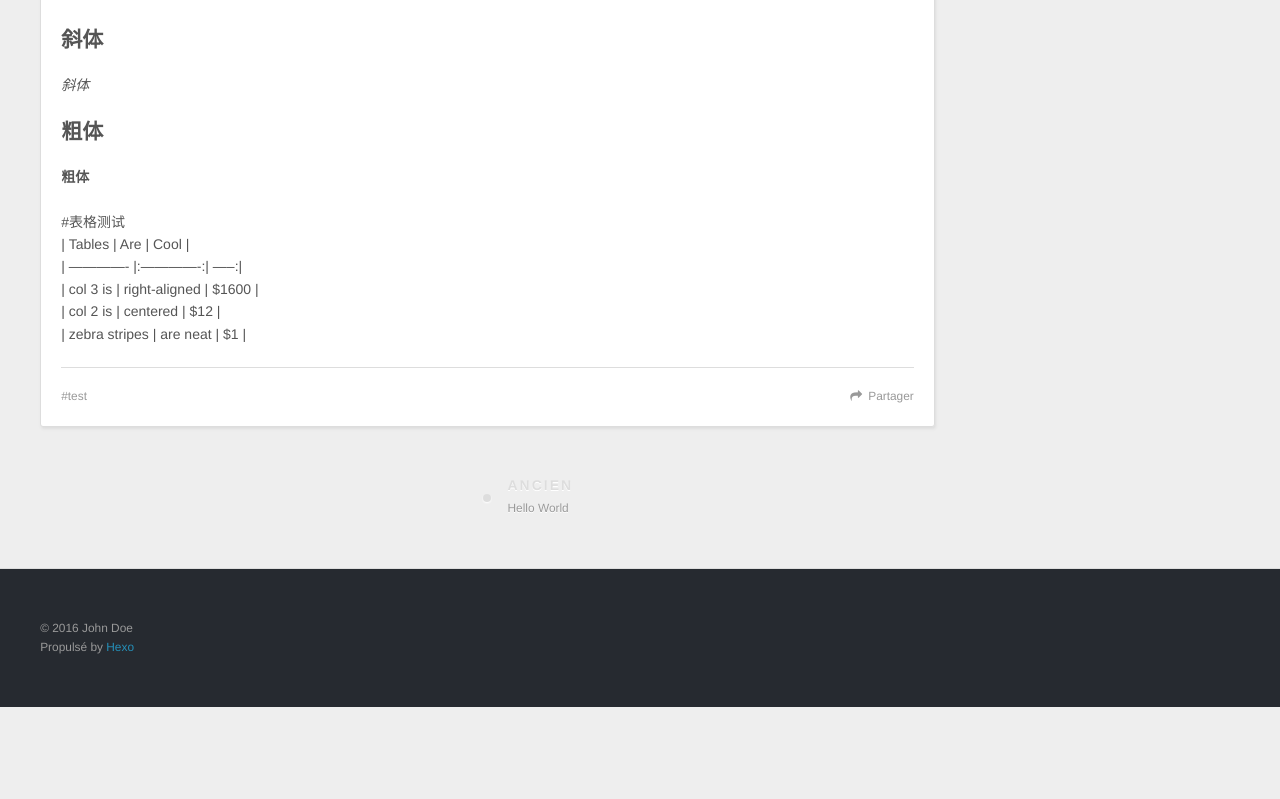
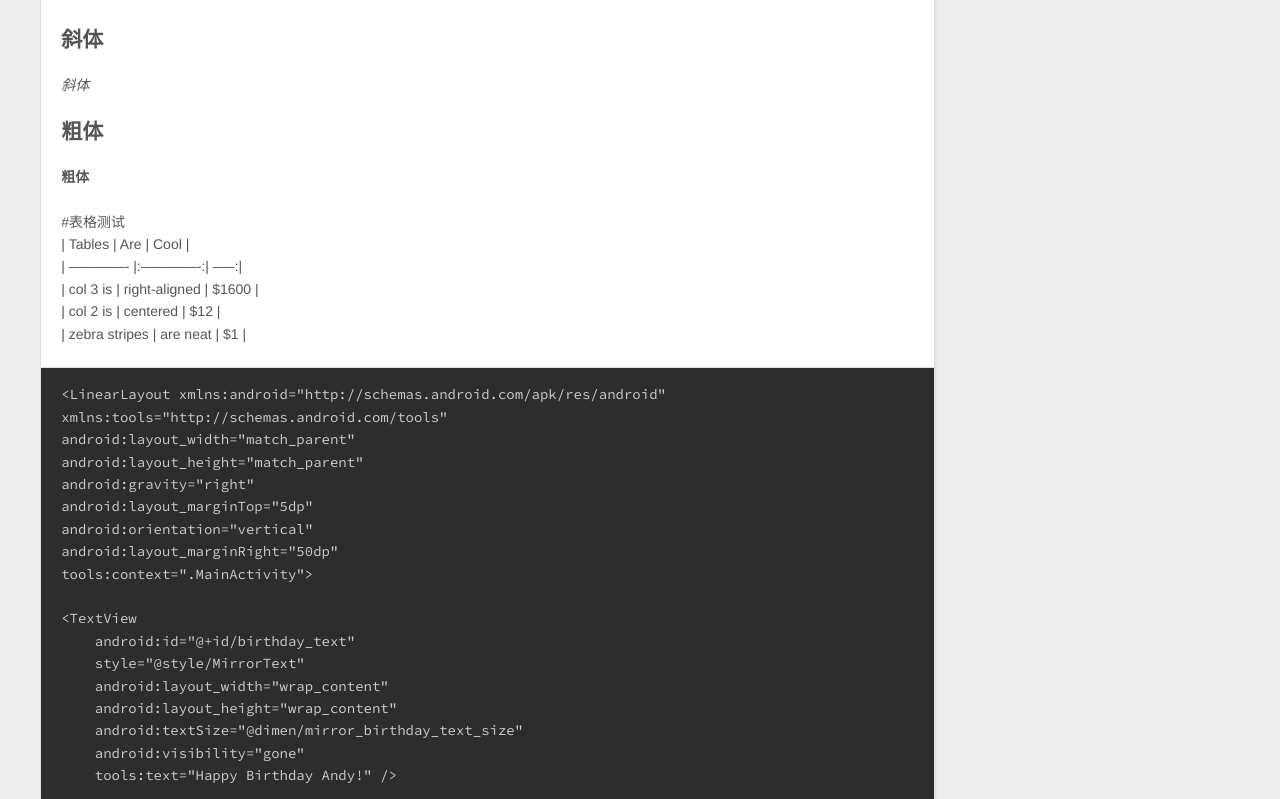
Before and after one commit to JcmeLs/jcmels.github.io, a plain HTML site: page 2016/04/10/my-new-post/index.html in a window 1280 px wide. Shown: the part 2001-2800 px from the top of the page. Before the commit the page ends 2708 px from the top, so only its background shows below. Drawn offline with nearby package versions, Linux system fonts and the light colour scheme.

Commit message:
Site updated: 2016-04-10 17:37:57

```diff
--- a/2016/04/10/my-new-post/index.html
+++ b/2016/04/10/my-new-post/index.html
@@ -12,7 +12,7 @@
 <meta property="og:site_name" content="Hexo">
 <meta property="og:description" content="这是测试页面！">
 <meta property="og:image" content="http://i.imgur.com/2nySjAO.png">
-<meta property="og:updated_time" content="2016-04-10T05:35:35.306Z">
+<meta property="og:updated_time" content="2016-04-10T09:37:42.262Z">
 <meta name="twitter:card" content="summary">
 <meta name="twitter:title" content="新文章">
 <meta name="twitter:description" content="这是测试页面！">
@@ -54,9 +54,9 @@
       </nav>
       <nav id="sub-nav">
 
-          <a id="nav-rss-link" class="nav-icon" href="/atom.xml" title="Flux RSS"></a>
+          <a id="nav-rss-link" class="nav-icon" href="/atom.xml" title="RSS Feed"></a>
 
-        <a id="nav-search-btn" class="nav-icon" title="Rechercher"></a>
+        <a id="nav-search-btn" class="nav-icon" title="Zoeken"></a>
       </nav>
       <div id="search-form-wrap">
         <form action="//google.com/search" method="get" accept-charset="UTF-8" class="search-form"><input type="search" name="q" results="0" class="search-form-input" placeholder="Search"><button type="submit" class="search-form-submit">&#xF002;</button><input type="hidden" name="sitesearch" value="http://yoursite.com"></form>
@@ -116,11 +116,46 @@
 <h1 id="字体样式测试"><a href="#字体样式测试" class="headerlink" title="字体样式测试"></a>字体样式测试</h1><h2 id="斜体"><a href="#斜体" class="headerlink" title="斜体"></a>斜体</h2><p><em>斜体</em></p>
 <h2 id="粗体"><a href="#粗体" class="headerlink" title="粗体"></a>粗体</h2><p><strong>粗体</strong></p>
 <p>#表格测试<br>| Tables        | Are           | Cool  |<br>| ————- |:————-:| —–:|<br>| col 3 is      | right-aligned | $1600 |<br>| col 2 is      | centered      |   $12 |<br>| zebra stripes | are neat      |    $1 |</p>
+<pre><code>&lt;LinearLayout xmlns:android=&quot;http://schemas.android.com/apk/res/android&quot;
+xmlns:tools=&quot;http://schemas.android.com/tools&quot;
+android:layout_width=&quot;match_parent&quot;
+android:layout_height=&quot;match_parent&quot;
+android:gravity=&quot;right&quot;
+android:layout_marginTop=&quot;5dp&quot;
+android:orientation=&quot;vertical&quot;
+android:layout_marginRight=&quot;50dp&quot;
+tools:context=&quot;.MainActivity&quot;&gt;
 
+&lt;TextView
+    android:id=&quot;@+id/birthday_text&quot;
+    style=&quot;@style/MirrorText&quot;
+    android:layout_width=&quot;wrap_content&quot;
+    android:layout_height=&quot;wrap_content&quot;
+    android:textSize=&quot;@dimen/mirror_birthday_text_size&quot;
+    android:visibility=&quot;gone&quot;
+    tools:text=&quot;Happy Birthday Andy!&quot; /&gt;
+
+&lt;TextView
+    android:id=&quot;@+id/day_text&quot;
+    style=&quot;@style/MirrorText&quot;
+    android:layout_width=&quot;wrap_content&quot;
+    android:layout_height=&quot;wrap_content&quot;
+    android:visibility=&quot;visible&quot;
+    android:textSize=&quot;80sp&quot;
+    tools:text=&quot;Sunday the 22nd&quot; /&gt;
+&lt;TextView
+    android:id=&quot;@+id/data_text&quot;
+    style=&quot;@style/MirrorText&quot;
+    android:layout_width=&quot;match_parent&quot;
+    android:layout_height=&quot;0dp&quot;
+    android:textSize=&quot;35sp&quot;
+    tools:text=&quot;Sunday the 22nd&quot; /&gt;
+&lt;include layout=&quot;@layout/clock&quot; /&gt;
+</code></pre>
 
     </div>
     <footer class="article-footer">
-      <a data-url="http://yoursite.com/2016/04/10/my-new-post/" data-id="cimu28z130001cgh4gvj3v8fv" class="article-share-link">Partager</a>
+      <a data-url="http://yoursite.com/2016/04/10/my-new-post/" data-id="cimudn9lg00018sh46tem5d07" class="article-share-link">Delen</a>
 
 
   <ul class="article-tag-list"><li class="article-tag-list-item"><a class="article-tag-list-link" href="/tags/test/">test</a></li></ul>
@@ -133,7 +168,7 @@
 
 
     <a href="/2016/04/10/hello-world/" id="article-nav-older" class="article-nav-link-wrap">
-      <strong class="article-nav-caption">Ancien</strong>
+      <strong class="article-nav-caption">Ouder</strong>
       <div class="article-nav-title">Hello World</div>
     </a>
 
@@ -148,7 +183,7 @@
 
 
   <div class="widget-wrap">
-    <h3 class="widget-title">Catégories</h3>
+    <h3 class="widget-title">Categorieën</h3>
     <div class="widget">
       <ul class="category-list"><li class="category-list-item"><a class="category-list-link" href="/categories/blog/">blog</a></li></ul>
     </div>
@@ -158,7 +193,7 @@
 
 
   <div class="widget-wrap">
-    <h3 class="widget-title">Mot-clés</h3>
+    <h3 class="widget-title">Labels</h3>
     <div class="widget">
       <ul class="tag-list"><li class="tag-list-item"><a class="tag-list-link" href="/tags/test/">test</a></li></ul>
     </div>
@@ -168,7 +203,7 @@
 
 
   <div class="widget-wrap">
-    <h3 class="widget-title">Nuage de mot-clés</h3>
+    <h3 class="widget-title">Tag Cloud</h3>
     <div class="widget tagcloud">
       <a href="/tags/test/" style="font-size: 10px;">test</a>
     </div>
@@ -177,7 +212,7 @@
 
 
   <div class="widget-wrap">
-    <h3 class="widget-title">Archives</h3>
+    <h3 class="widget-title">Archieven</h3>
     <div class="widget">
       <ul class="archive-list"><li class="archive-list-item"><a class="archive-list-link" href="/archives/2016/04/">April 2016</a></li></ul>
     </div>
@@ -187,7 +222,7 @@
 
 
   <div class="widget-wrap">
-    <h3 class="widget-title">Articles récents</h3>
+    <h3 class="widget-title">Recente berichten</h3>
     <div class="widget">
       <ul>
 
@@ -212,7 +247,7 @@
   <div class="outer">
     <div id="footer-info" class="inner">
       &copy; 2016 John Doe<br>
-      Propulsé by <a href="http://hexo.io/" target="_blank">Hexo</a>
+      Powered by <a href="http://hexo.io/" target="_blank">Hexo</a>
     </div>
   </div>
 </footer>
```
Also changed, not shown: 2016/04/10/hello-world/index.html (+10 -10 lines), archives/2016/04/index.html (+9 -9 lines), archives/2016/index.html (+9 -9 lines), archives/index.html (+9 -9 lines), categories/blog/index.html (+9 -9 lines), index.html (+10 -10 lines), tags/test/index.html (+9 -9 lines).
